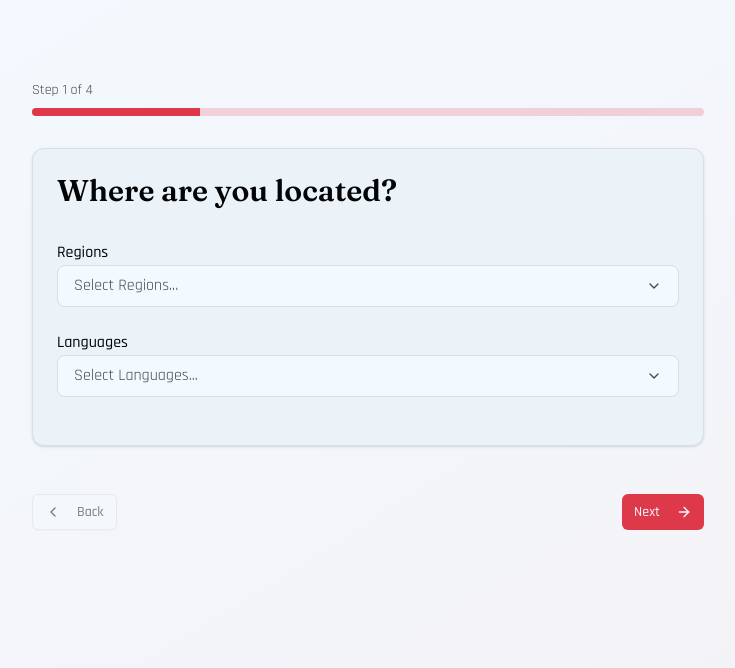
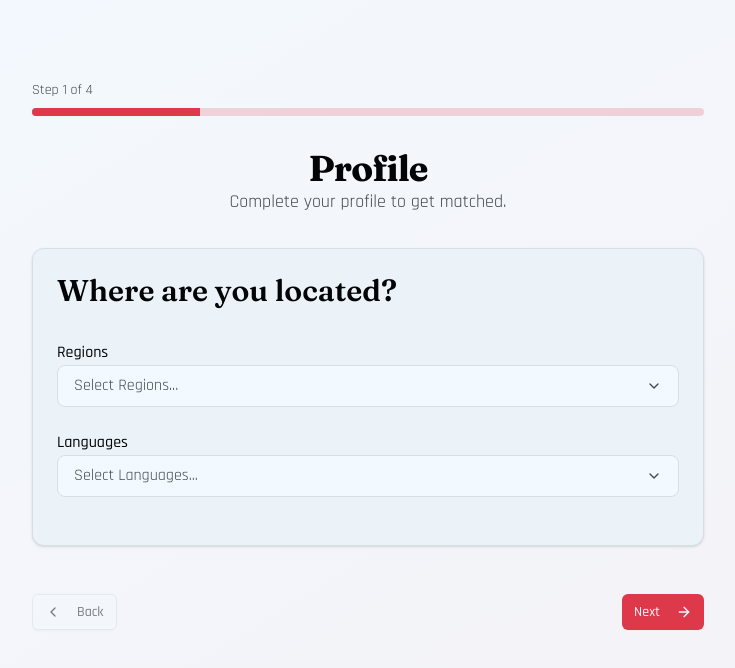
Before and after one commit to kandysh/mintee, a Next.js app: page /onboarding/profile in a window 1280 px wide. Shown: the top 668 px of the page, without its empty margins (272-1007 px from the left). Built offline with nearby package versions, Linux system fonts and the light colour scheme.

Commit message:
ui smoothness

```diff
--- a/app/onboarding/profile/page.tsx
+++ b/app/onboarding/profile/page.tsx
@@ -2,7 +2,7 @@
 
 import { motion } from 'framer-motion'
 import { useState, useEffect } from 'react'
-import { containerVariants } from '@/lib/animations'
+import { containerVariants, itemVariants } from '@/lib/animations'
 import { ProgressBar } from '@/components/profile-wizard/ProgressBar'
 import { StepContent } from '@/components/profile-wizard/StepContent'
 import { WizardNavigation } from '@/components/profile-wizard/WizardNavigation'
@@ -79,6 +79,14 @@ export default function ProfileWizardPage() {
         animate="visible"
       >
         <ProgressBar step={step} totalSteps={4} />
+        <motion.div variants={itemVariants} className="text-center my-8">
+          <h1 className="text-4xl font-serif font-bold capitalize">
+            {role} Profile
+          </h1>
+          <p className="text-lg text-muted-foreground">
+            Complete your profile to get matched.
+          </p>
+        </motion.div>
         <StepContent
           step={step}
           multiSelectOptions={multiSelectOptions}
```
